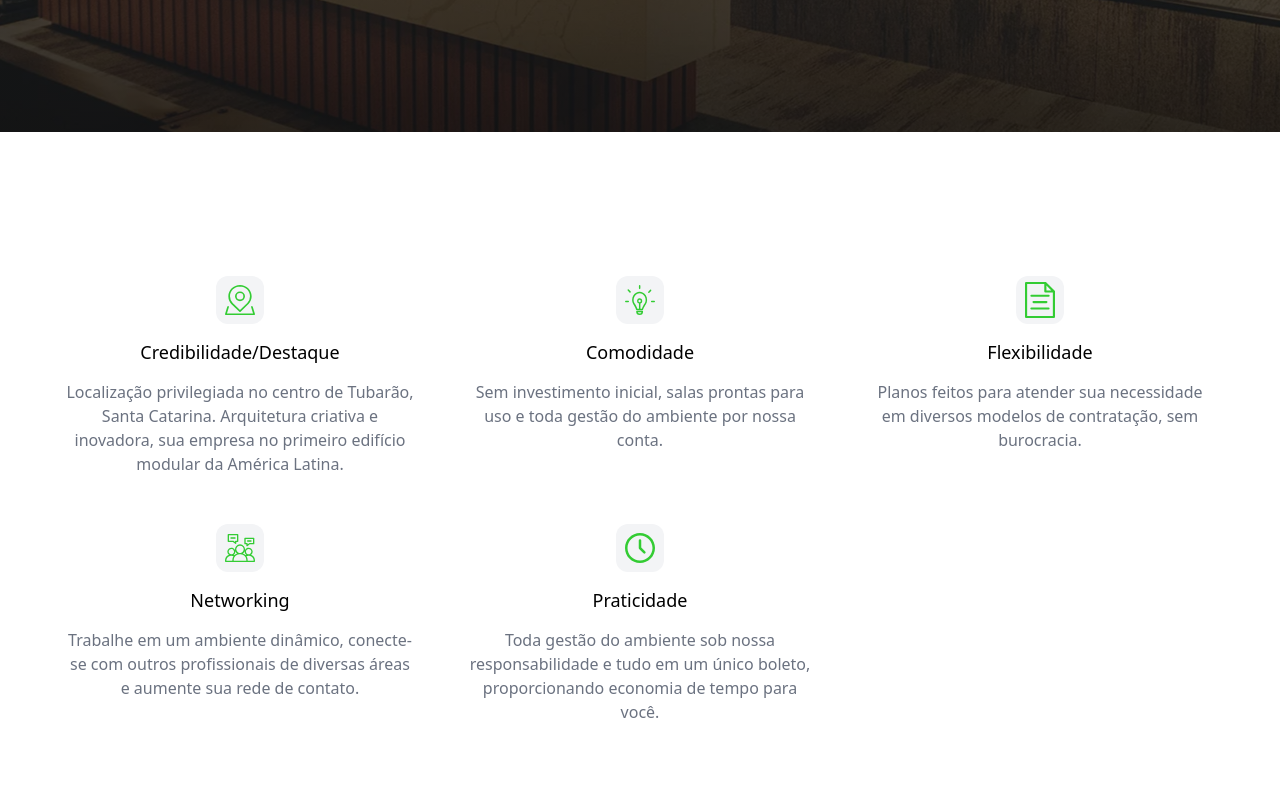
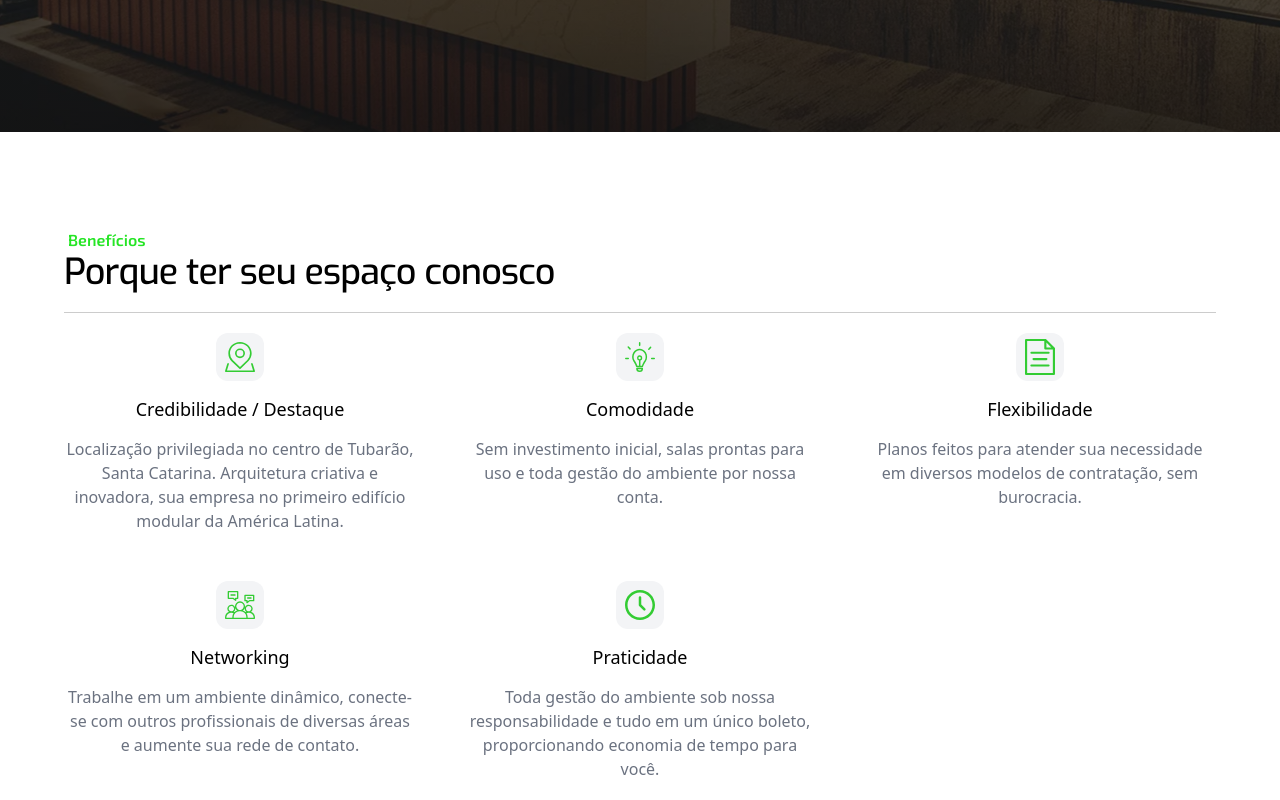
Before and after one commit to gustavospriebe/coworking-website, a Next.js app: page / in a window 1280 px wide. Shown: the part 620-1420 px from the top of the page. Built offline with nearby package versions, Linux system fonts and the light colour scheme.

Commit message:
benefits design done

```diff
--- a/components/Benefits/Benefits.tsx
+++ b/components/Benefits/Benefits.tsx
@@ -1,29 +1,38 @@
 import { benefitsConfig } from "@/config/Benefits";
 import Image from "next/image";
+import { SectionHeader } from "../SectionHeader";
 
 export function Benefits() {
     const { Benefits } = benefitsConfig;
     return (
-        <section>
-            <div className="relative mx-auto w-full max-w-7xl items-center px-5 pt-24 md:px-12 lg:px-16 lg:py-24">
-                <div className="mx-auto max-w-xl py-12 lg:max-w-7xl">
-                    <div>
+        <section className="w-full px-7 py-16 md:px-12 lg:px-16 lg:py-24">
+            <div className="mx-auto w-full max-w-7xl">
+                <SectionHeader
+                    sectionName="Benefícios"
+                    sectionHeader="Porque ter seu espaço conosco"
+                    colorHeader="text-black"
+                />
                 <div className="grid grid-cols-2 gap-12 md:grid-cols-3 lg:space-y-0 lg:text-center">
-                            {Benefits.map((item,index) => (<div key={index}>
+                    {Benefits.map((item, index) => (
+                        <div key={index}>
                             <div>
                                 <div className="flex h-12 w-12 items-center justify-center rounded-xl bg-gray-100 text-black lg:mx-auto">
-                                        <Image src={item.image} alt='' width={30} height={30}/>
+                                    <Image
+                                        src={item.image}
+                                        alt=""
+                                        width={30}
+                                        height={30}
+                                    />
                                 </div>
-                                    <p className="mt-4 text-lg font-medium leading-6 text-black">
+                                <p className="mt-4 text-lg break-normal font-medium leading-6 text-black">
                                     {item.title}
                                 </p>
                             </div>
                             <div className="mt-4 text-base text-gray-500">
                                 {item.description}
                             </div>
-                            </div>))}
                         </div>
-                    </div>
+                    ))}
                 </div>
             </div>
         </section>
--- a/config/Benefits.ts
+++ b/config/Benefits.ts
@@ -8,7 +8,7 @@ import praticidade from "@/public/benefits/praticidade.svg";
 export const benefitsConfig: Benefits = {
     Benefits: [
         {
-            title: "Credibilidade/Destaque",
+            title: "Credibilidade / Destaque",
             description:
                 "Localização privilegiada no centro de Tubarão, Santa Catarina. Arquitetura criativa e inovadora, sua empresa no primeiro edifício modular da América Latina.",
             image: credibilidade,
```
Lines whose indentation alone changed are shown as unchanged.
